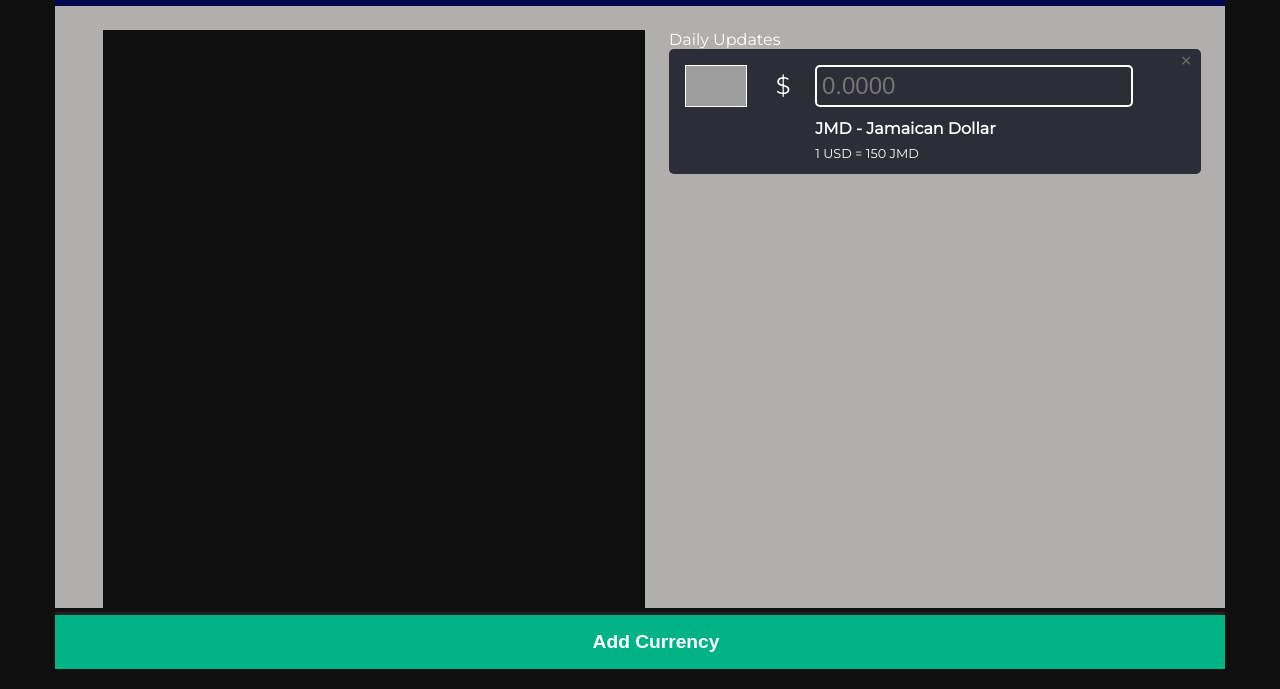
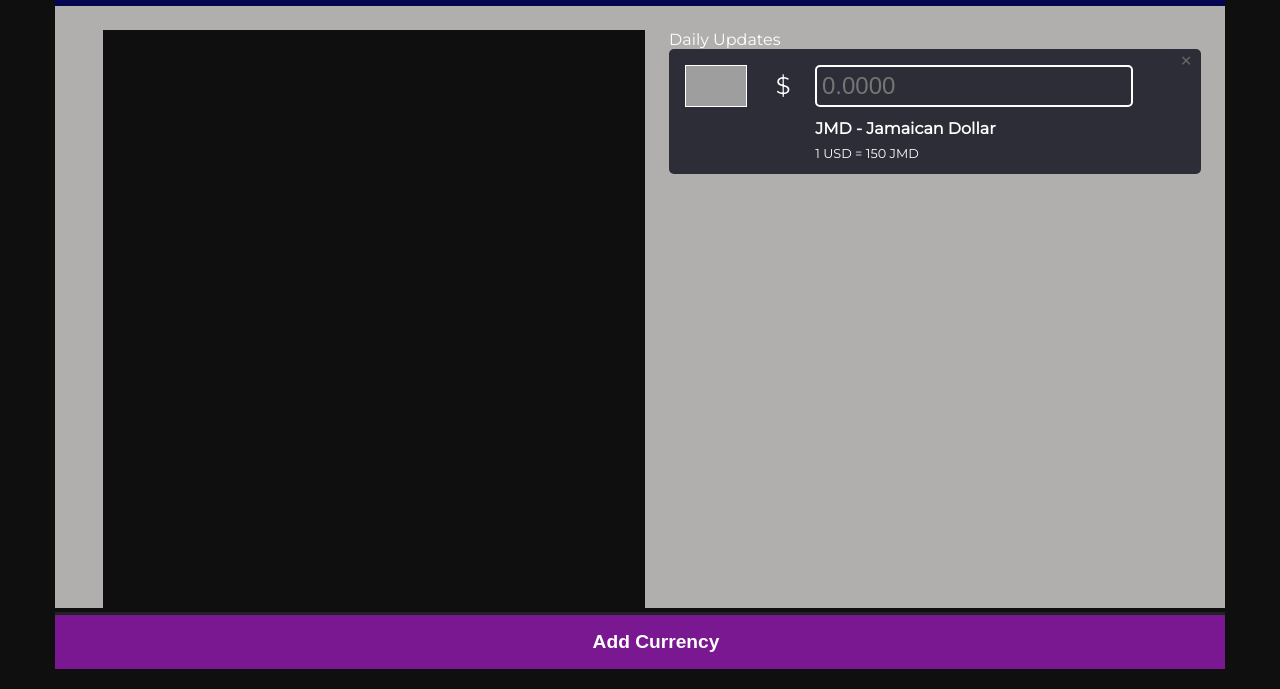
Before and after one commit to bkcyanne/Foreign-Exhange-Tracker, a plain HTML site: page templates/index.html in a window 1280 px wide. Shown: the part 114-803 px from the top of the page. Drawn offline with Linux system fonts and the light colour scheme; no server answers; grey boxes are pictures that could not be loaded.

Commit message:
made changes to the css

```diff
--- a/static/css/style.css
+++ b/static/css/style.css
@@ -194,7 +194,7 @@ ul.add-currency-list li span {
 }
 
 .add-currency-btn {
-  background-color: #00b386;
+  background-color: #7a1892;
   color: #fff;
   padding: 1rem;
   font-size: 1.2rem;
```
